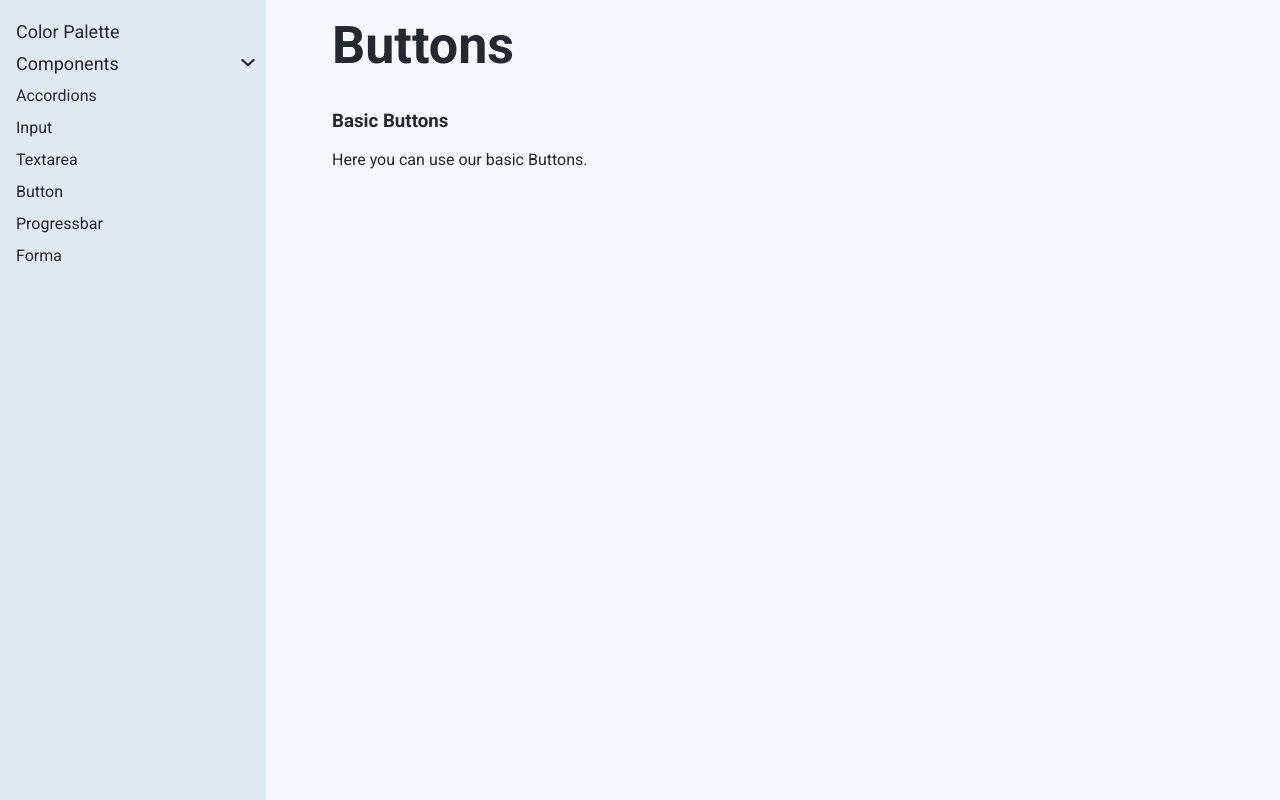
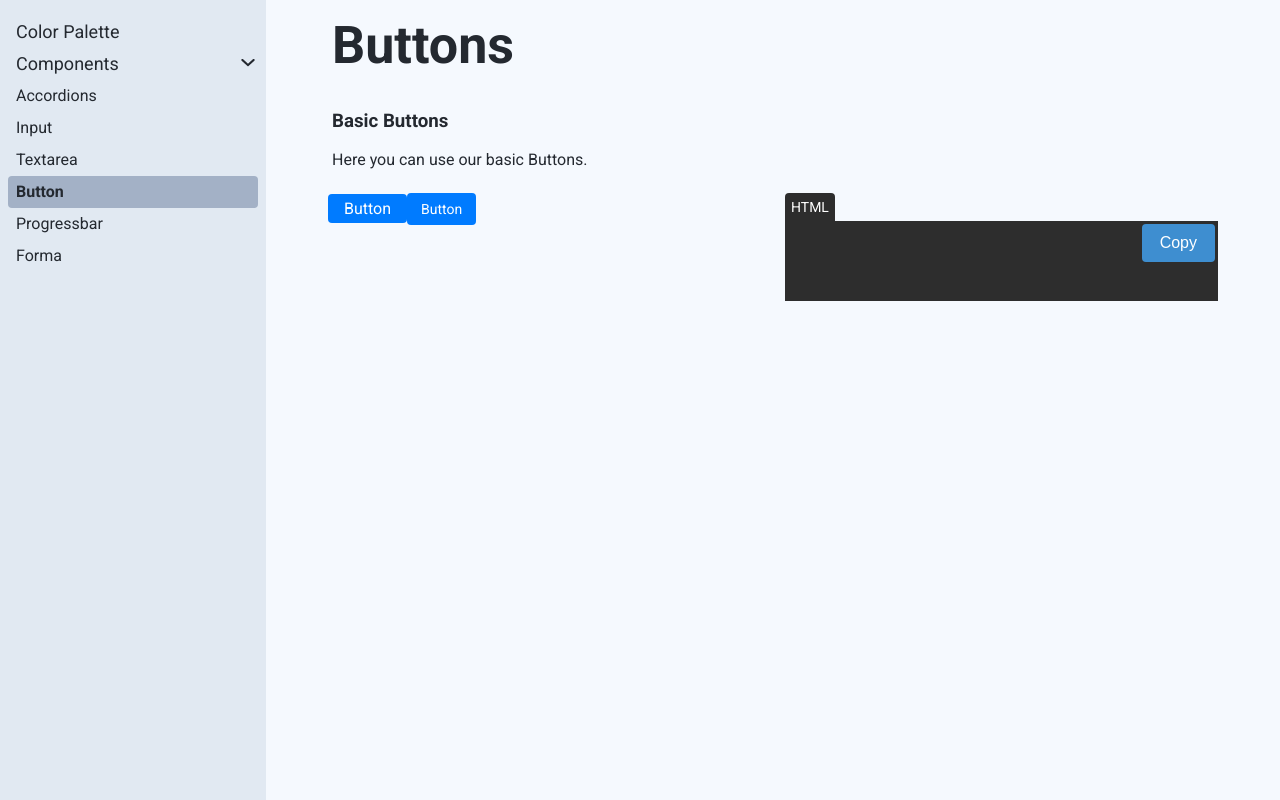
Before and after one commit to elpandango/vue-componento, a Vue app: page /components/buttons in a window 1280 px wide. Built offline with nearby package versions, Linux system fonts and the light colour scheme; no server answers; the database is empty.

Commit message:
ButtobsView - done

```diff
--- a/src/components/buttons/BaseButton.vue
+++ b/src/components/buttons/BaseButton.vue
@@ -7,7 +7,7 @@
 </script>
 
 <style
-    scoped
+    scope
     src="./styles.scss"
     lang="scss">
 
--- a/src/layouts/DefaultLayout.vue
+++ b/src/layouts/DefaultLayout.vue
@@ -31,7 +31,14 @@
               </router-link>
             </li>
             <li class="accordion-item">Textarea</li>
-            <li class="accordion-item">Button</li>
+            <li>
+              <router-link
+               :to="{name: 'Buttons'}"
+               class="accordion-item"
+               active-class="active"
+               tag="li">Button
+               </router-link>
+            </li>
             <li class="accordion-item">Progressbar</li>
             <li class="accordion-item">Forma</li>
           </ul>
--- a/src/views/ButtonsView.vue
+++ b/src/views/ButtonsView.vue
@@ -7,16 +7,59 @@
           <div class="component-description">
             Here you can use our basic Buttons.
         </div>
+        <DemonstrationBox>
+        <template v-slot:demo-slot>
+          <Button>
+          </Button>
+          <Button class="btn-small">
+          </Button>
+          <!-- <input type="text"> -->
+        </template>
+        <template v-slot:code-slot>
+        <pre>
+        <code class="language-html" v-html="templateComponent.basic"></code>
+      </pre>
+        </template>
+      </DemonstrationBox>
       </div>
     </div>
   </div>
 </template>
 
 <script setup>
+import {reactive, ref} from "vue";
+import Button from "@/components/buttons/BaseButton.vue";
+import {onMounted} from "vue";
+import {useStoreComponents} from "@/stores/storeComponents.js";
+import {useDecodeHtmlEntities} from '@/use/useDecodeHtml.js';
+import {usePrismInitialization, usePrismHighlighting} from '@/use/usePrismInitialization.js';
+
+const storeComponents = useStoreComponents();
+const components = ref([]);
+
+let templateComponent = reactive({
+  basic: null,
+});
+
+// Component types enums
+const ComponentType = {
+  Basic: 'Basic Button',
+};
+
+onMounted(async () => {
+  components.value = storeComponents.getComponentByType('button');
+  components.value.forEach(component => {
+    const replacedValue = useDecodeHtmlEntities(component.content.code);
+
+    switch (component.content.title) {
+      case ComponentType.Basic:
+        templateComponent.basic = replacedValue;
+        break;
+    }
+  });
+
+  usePrismInitialization();
+  usePrismHighlighting();
+});
+
 </script>
-
-<style
-    lang="scss"
-    scoped>
-
-</style>
```
Also changed, not shown: src/components/buttons/styles.scss (renamed from src/components/buttons/style.scss).
